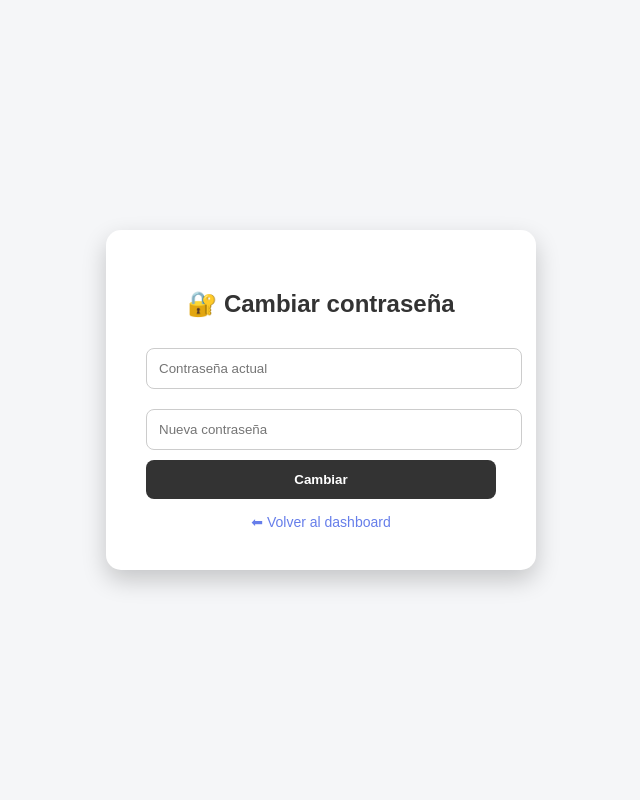
After one commit to josesgomezm15/Requisitos-construcci-n-y-mantenimiento-aplicaciones-Emasivo, a Flask app: page /cambiar_password in a window 1280 px wide. The commit adds this page. Shown: the whole page, without its empty margins (319-959 px from the left). Run offline with Flask 3, Linux system fonts and the light colour scheme; the visitor is signed in with stand-in values (Sample User, id 1).

Commit message:
agregue mejoras login,cambio de contraseña

```diff
--- a/app.py
+++ b/app.py
@@ -1,4 +1,4 @@
-from flask import Flask, render_template, request, redirect, url_for, session, flash
+from flask import Flask, render_template, request, redirect, url_for, session
 import re
 from db import get_connection
 
@@ -6,14 +6,16 @@ app = Flask(__name__)
 app.secret_key = "clave-secreta-segura-cambiar-en-produccion"
 
 
+# 🔐 VALIDACIÓN
 def validar_credencial(valor: str) -> tuple[bool, str]:
-    if len(valor) < 8:
-        return False, "Debe tener al menos 8 caracteres."
+    if len(valor) < 10:
+        return False, "Debe tener al menos 10 caracteres."
     if not re.fullmatch(r"[A-Za-z0-9]+", valor):
         return False, "Solo se permiten letras y números."
     return True, ""
 
 
+# 🔑 LOGIN
 @app.route("/", methods=["GET", "POST"])
 def login():
     if "usuario" in session:
@@ -28,6 +30,7 @@ def login():
         password = request.form.get("password", "").strip()
         usuario_ingresado = usuario
 
+        # Validaciones
         valido_u, msg_u = validar_credencial(usuario)
         if not valido_u:
             error_usuario = f"Usuario inválido: {msg_u}"
@@ -36,24 +39,35 @@ def login():
         if not valido_p:
             error_password = f"Contraseña inválida: {msg_p}"
 
+        # Si todo está válido → BD
+        if valido_u and valido_p:
+            try:
+                conn = get_connection()
+                cursor = conn.cursor()
 
-        if valido_u and valido_p:
-            conn = get_connection()
-            cursor = conn.cursor()
+                cursor.execute(
+                    "SELECT username, password FROM usuarios WHERE username = ?",
+                    (usuario,)
+                )
 
-            cursor.execute(
-                "SELECT username, password FROM usuarios WHERE username = ?",
-                (usuario,)
-            )
+                user = cursor.fetchone()
 
-            user = cursor.fetchone()
-            conn.close()
+                if user:
+                    db_password = user[1].strip()
 
-            if user and user.password == password:
-                session["usuario"] = usuario
-                return redirect(url_for("dashboard"))
-            else:
-                error_usuario = "Usuario o contraseña incorrectos."
+                    if db_password == password:
+                        session["usuario"] = usuario
+                        return redirect(url_for("dashboard"))
+                    else:
+                        error_usuario = "Contraseña incorrecta."
+                else:
+                    error_usuario = "Usuario no existe."
+
+                conn.close()
+
+            except Exception as e:
+                error_usuario = "Error de conexión con la base de datos"
+                print("ERROR LOGIN:", e)
 
     return render_template(
         "login.html",
@@ -63,18 +77,74 @@ def login():
     )
 
 
+# 📊 DASHBOARD
 @app.route("/dashboard")
 def dashboard():
     if "usuario" not in session:
         return redirect(url_for("login"))
+
     return render_template("dashboard.html", usuario=session["usuario"])
 
 
+# 🚪 LOGOUT
 @app.route("/logout")
 def logout():
-    session.pop("usuario", None)
+    session.clear()
     return redirect(url_for("login"))
 
 
+# 🔐 CAMBIAR CONTRASEÑA
+@app.route("/cambiar_password", methods=["GET", "POST"])
+def cambiar_password():
+    if "usuario" not in session:
+        return redirect(url_for("login"))
+
+    mensaje = ""
+
+    if request.method == "POST":
+        actual = request.form.get("actual", "").strip()
+        nueva = request.form.get("nueva", "").strip()
+
+        # Validar nueva contraseña
+        valido, msg = validar_credencial(nueva)
+        if not valido:
+            return render_template("cambiar_password.html", mensaje=msg)
+
+        try:
+            conn = get_connection()
+            cursor = conn.cursor()
+
+            cursor.execute(
+                "SELECT password FROM usuarios WHERE username = ?",
+                (session["usuario"],)
+            )
+
+            user = cursor.fetchone()
+
+            if user:
+                db_password = user[0].strip()
+
+                if db_password == actual:
+                    cursor.execute(
+                        "UPDATE usuarios SET password = ? WHERE username = ?",
+                        (nueva, session["usuario"])
+                    )
+                    conn.commit()
+                    mensaje = "✅ Contraseña actualizada correctamente"
+                else:
+                    mensaje = "❌ Contraseña actual incorrecta"
+            else:
+                mensaje = "❌ Usuario no encontrado"
+
+            conn.close()
+
+        except Exception as e:
+            mensaje = "❌ Error al actualizar contraseña"
+            print("ERROR PASSWORD:", e)
+
+    return render_template("cambiar_password.html", mensaje=mensaje)
+
+
+# ▶️ EJECUCIÓN
 if __name__ == "__main__":
     app.run(debug=True)
--- /dev/null
+++ b/templates/cambiar_password.html
@@ -0,0 +1,106 @@
+<!DOCTYPE html>
+<html lang="es">
+<head>
+    <meta charset="UTF-8">
+    <title>Cambiar contraseña</title>
+    <style>
+        body {
+            font-family: Arial, sans-serif;
+            background: #f5f6f8;
+            height: 100vh;
+            display: flex;
+            justify-content: center;
+            align-items: center;
+            margin: 0;
+        }
+
+        .container {
+            background: white;
+            padding: 40px;
+            border-radius: 15px;
+            width: 350px;
+            box-shadow: 0 10px 25px rgba(0,0,0,0.2);
+            text-align: center;
+        }
+
+        h2 {
+            margin-bottom: 20px;
+            color: #333;
+        }
+
+        input {
+            width: 100%;
+            padding: 12px;
+            margin: 10px 0;
+            border: 1px solid #ccc;
+            border-radius: 8px;
+            outline: none;
+            transition: 0.3s;
+        }
+
+        input:focus {
+            border-color: #667eea;
+            box-shadow: 0 0 5px rgba(102,126,234,0.5);
+        }
+
+        button {
+            width: 100%;
+            padding: 12px;
+            background: #333;
+            border: none;
+            color: white;
+            border-radius: 8px;
+            font-weight: bold;
+            cursor: pointer;
+            transition: 0.3s;
+        }
+
+        button:hover {
+            background: #5a67d8;
+        }
+
+        .mensaje {
+            margin-top: 15px;
+            font-size: 14px;
+            color: #e53e3e;
+        }
+
+        .success {
+            color: #38a169;
+        }
+
+        .link {
+            margin-top: 15px;
+            display: block;
+            text-decoration: none;
+            color: #667eea;
+            font-size: 14px;
+        }
+
+        .link:hover {
+            text-decoration: underline;
+        }
+    </style>
+</head>
+<body>
+
+<div class="container">
+    <h2>🔐 Cambiar contraseña</h2>
+
+    <form method="POST">
+        <input type="password" name="actual" placeholder="Contraseña actual" required>
+        <input type="password" name="nueva" placeholder="Nueva contraseña" required>
+        <button type="submit">Cambiar</button>
+    </form>
+
+    {% if mensaje %}
+        <p class="mensaje {% if 'correctamente' in mensaje %}success{% endif %}">
+            {{ mensaje }}
+        </p>
+    {% endif %}
+
+    <a href="{{ url_for('dashboard') }}" class="link">⬅ Volver al dashboard</a>
+</div>
+
+</body>
+</html>
--- a/templates/dashboard.html
+++ b/templates/dashboard.html
@@ -6,6 +6,7 @@
   <title>Dashboard</title>
 
   <link href="https://fonts.googleapis.com/css2?family=Inter:wght@300;400;500;600&display=swap" rel="stylesheet">
+
 
   <style>
     * {
@@ -123,7 +124,7 @@
         <span class="key">Acceso</span>
         <span class="val">Estándar</span>
       </div>
-
+      <a href="{{ url_for('cambiar_password') }}" class="btn">Cambiar contraseña</a>
       <a href="{{ url_for('logout') }}" class="btn">Cerrar sesión</a>
     </div>
 
--- a/templates/login.html
+++ b/templates/login.html
@@ -148,7 +148,7 @@
     </form>
 
     <div class="footer">
-      Usuario: <strong>admin2024</strong> · Password: <strong>password123</strong>
+      Usuario: <strong>admin123</strong> · Password: <strong>admin123</strong>
     </div>
   </div>
 
```
